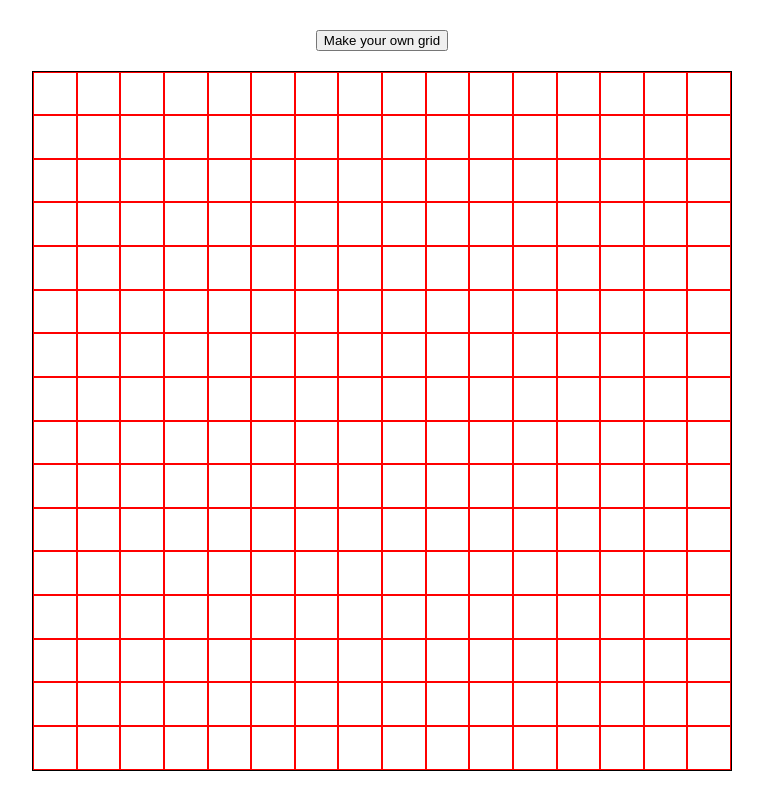
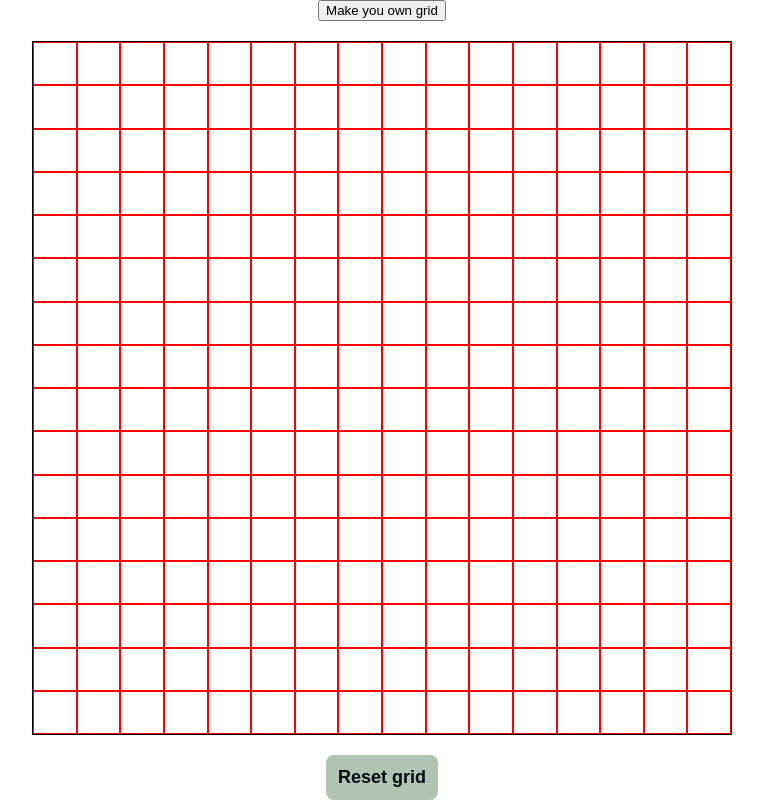
Before and after one commit to NaomiC0desArt/Etch-a-Sketch, a plain HTML site: page index.html in a window 1280 px wide. Shown: the whole page, without its empty margins (258-1021 px from the left). Drawn offline with Linux system fonts and the light colour scheme.

Commit message:
Add cleaning btn

```diff
--- a/index.html
+++ b/index.html
@@ -7,11 +7,14 @@
     <link rel="stylesheet" href="style.css"/>
 </head>
 <body>
-    <button id="btnCreate" type="button">Make your own grid</button>
+    <button id="btnCreate" type="button">Make you own grid
+    </button>
 
     <div class="container">
     </div>
 
+    <button id="cleanGrid">Reset grid</button>
+
     <script src="script.Js"></script>
 </body>
 </html>
--- a/script.Js
+++ b/script.Js
@@ -1,4 +1,4 @@
-const contendor =  document.querySelector(".container");
+const container =  document.querySelector(".container");
 
 function createGrid(num){
 
@@ -11,7 +11,7 @@ function createGrid(num){
         box.style.backgroundColor= "blue";
     });
 
-    contendor.appendChild(box);
+    container.appendChild(box);
 }
 }
 
@@ -35,12 +35,26 @@ function createNewGrid(){
     const gridSize =  askForGridSize();
 
     if(gridSize !== null){
-        contendor.innerHTML = '';
+        container.innerHTML = '';
         createGrid(gridSize);
     }
 }
+
+function cleanGrid(){
+
+    const boxes = container.querySelectorAll('div');
+
+        boxes.forEach(box =>{
+            box.style.backgroundColor = "transparent";
+        })
+}
+
+
 
 createGrid(16)
 
 const btnCreate = document.querySelector("#btnCreate");
 btnCreate.addEventListener('click', createNewGrid);
+
+const btnClean = document.querySelector("#cleanGrid");
+btnClean.addEventListener('click', cleanGrid);
--- a/style.css
+++ b/style.css
@@ -38,3 +38,19 @@ body{
 .color{
     background-color: pink;
 }
+
+#cleanGrid{
+    margin-top: 20px;
+    padding: 12px;
+    font-size: 18px;
+    font-weight: bold;
+    color: #000814;
+    background-color: #b0c4b1;
+    border: none;
+    border-radius: 8px;
+}
+
+#cleanGrid:hover{
+    background-color: #4a5759;
+    color: #dedbd2;
+}
```
